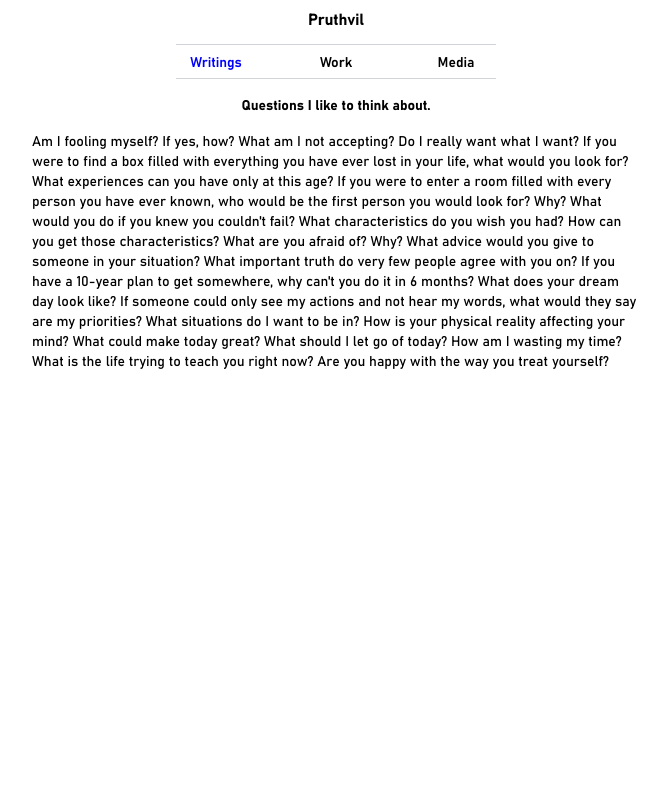
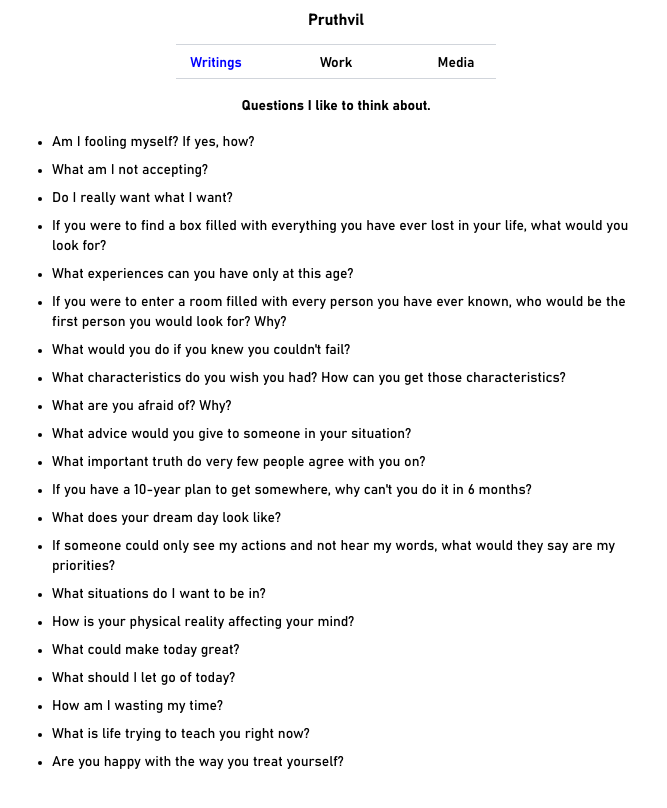
Before and after one commit to pruthvill/blog, a Next.js app: page /writings/posts/questions in a window 1280 px wide. Shown: the top 808 px of the page, without its empty margins (304-971 px from the left). Built offline with nearby package versions, Linux system fonts and the light colour scheme.

Commit message:
Update page.tsx

```diff
--- a/app/writings/posts/questions/page.tsx
+++ b/app/writings/posts/questions/page.tsx
@@ -1,35 +1,36 @@
 import Post from "@/app/components/Post";
 
-const QustionsPost = () => {
+const QuestionsPost = () => {
   const postData = {
     title: "Questions I like to think about.",
     content: (
-      <>
-       Am I fooling myself? If yes, how?
-What am I not accepting?
-Do I really want what I want?
-If you were to find a box filled with everything you have ever lost in your life, what would you look for?
-What experiences can you have only at this age?
-If you were to enter a room filled with every person you have ever known, who would be the first person you would look for? Why?
-What would you do if you knew you couldn't fail?
-What characteristics do you wish you had? How can you get those characteristics?
-What are you afraid of? Why?
-What advice would you give to someone in your situation?
-What important truth do very few people agree with you on?
-If you have a 10-year plan to get somewhere, why can't you do it in 6 months?
-What does your dream day look like?
-If someone could only see my actions and not hear my words, what would they say are my priorities?
-What situations do I want to be in?
-How is your physical reality affecting your mind?
-What could make today great?
-What should I let go of today?
-How am I wasting my time?
-What is the life trying to teach you right now?
-                Are you happy with the way you treat yourself?      </>
+      <ul className="list-disc space-y-2 pl-5">
+        <li>Am I fooling myself? If yes, how?</li>
+        <li>What am I not accepting?</li>
+        <li>Do I really want what I want?</li>
+        <li>If you were to find a box filled with everything you have ever lost in your life, what would you look for?</li>
+        <li>What experiences can you have only at this age?</li>
+        <li>If you were to enter a room filled with every person you have ever known, who would be the first person you would look for? Why?</li>
+        <li>What would you do if you knew you couldn't fail?</li>
+        <li>What characteristics do you wish you had? How can you get those characteristics?</li>
+        <li>What are you afraid of? Why?</li>
+        <li>What advice would you give to someone in your situation?</li>
+        <li>What important truth do very few people agree with you on?</li>
+        <li>If you have a 10-year plan to get somewhere, why can't you do it in 6 months?</li>
+        <li>What does your dream day look like?</li>
+        <li>If someone could only see my actions and not hear my words, what would they say are my priorities?</li>
+        <li>What situations do I want to be in?</li>
+        <li>How is your physical reality affecting your mind?</li>
+        <li>What could make today great?</li>
+        <li>What should I let go of today?</li>
+        <li>How am I wasting my time?</li>
+        <li>What is life trying to teach you right now?</li>
+        <li>Are you happy with the way you treat yourself?</li>
+      </ul>
     ),
   };
 
   return <Post {...postData} />;
 };
 
-export default QustionsPost;
+export default QuestionsPost;
```
